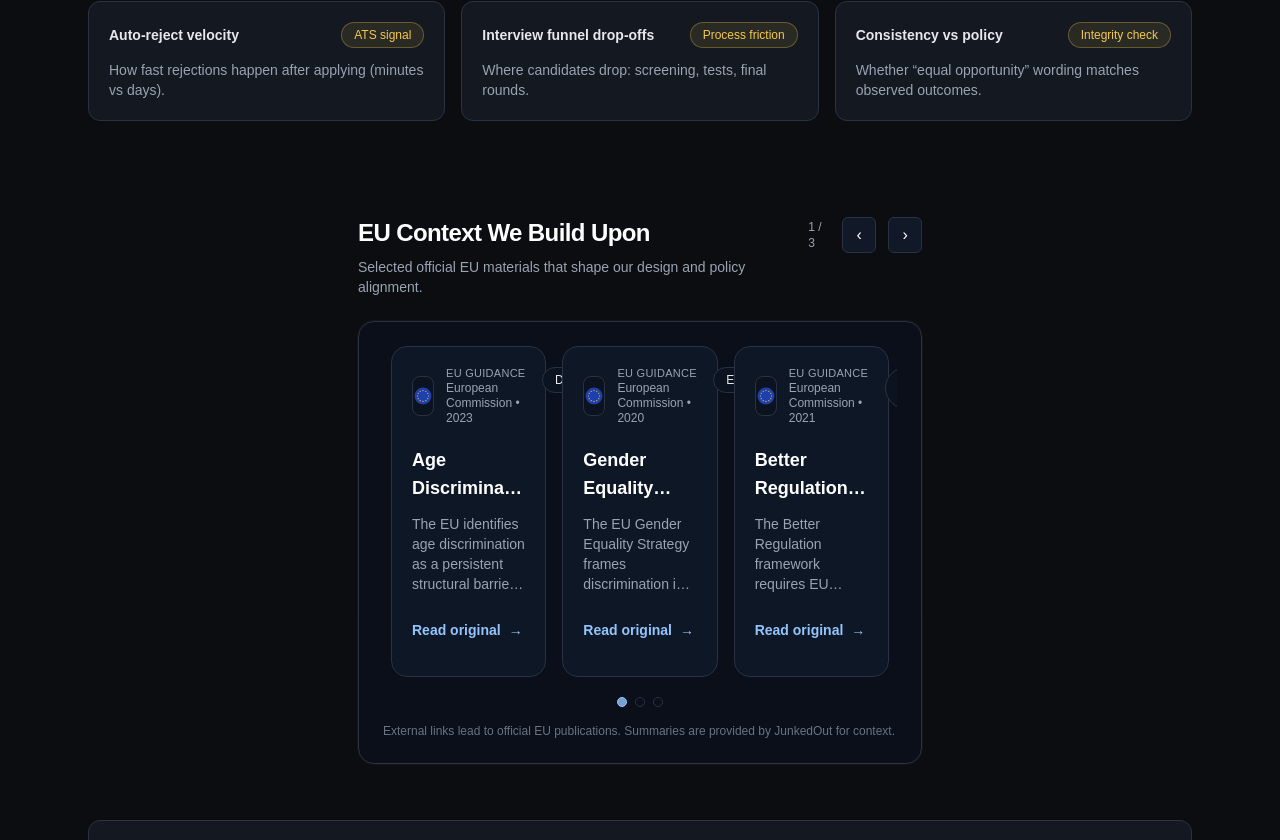
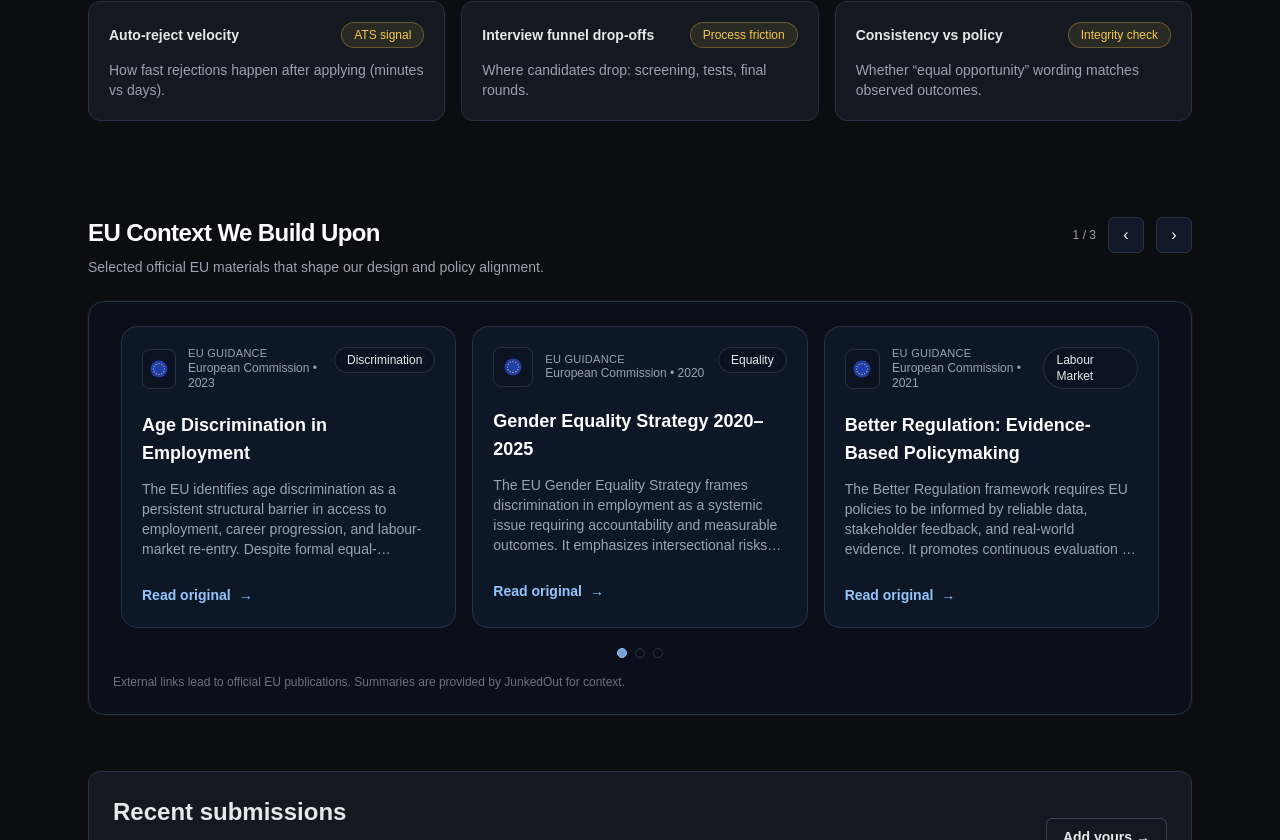
Before and after one commit to sistoyanov69/junkedout-mvp, a Next.js app: page / in a window 1280 px wide. Shown: the part 660-1500 px from the top of the page. Built offline with nearby package versions, Linux system fonts and the light colour scheme.

Commit message:
ui: EU context carousel rail with 3-card view and autoplay-2

```diff
--- a/app/page.tsx
+++ b/app/page.tsx
@@ -219,22 +219,7 @@ export default function Home() {
         </div>
       </section>
 
-<div className="max-w-7xl mx-auto px-4">
-  <div className="grid grid-cols-1 lg:grid-cols-12 gap-6">
-
-    {/* Left column – reserved */}
-    <aside className="hidden lg:block lg:col-span-3" />
-
-    {/* Center column – carousel */}
-    <main className="lg:col-span-6">
-      <EUContextCarousel items={euContextItems} />
-    </main>
-
-    {/* Right column – reserved */}
-    <aside className="hidden lg:block lg:col-span-3" />
-
-  </div>
-</div>
+       <EUContextCarousel items={euContextItems} />
 
       {/* Latest experiences preview (static placeholder for now) */}
       <section className="mx-auto max-w-6xl px-6 pb-14">
```
